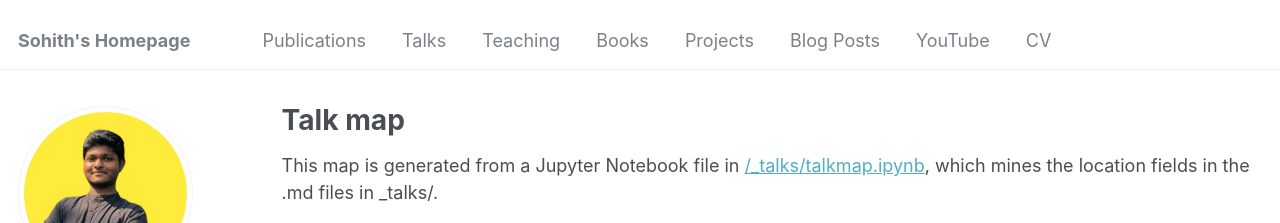
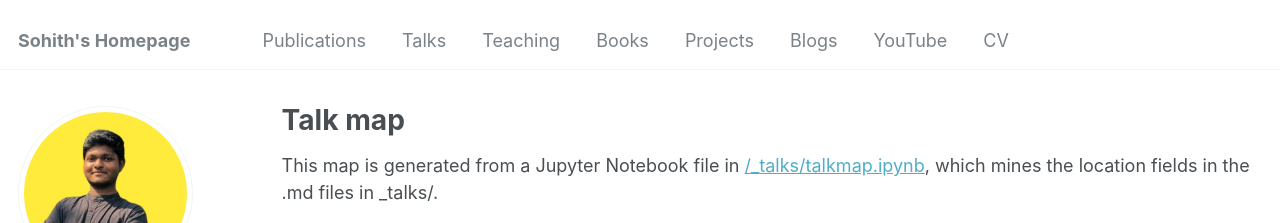
Before and after one commit to sohithpydev/sohith, a Jekyll site: the page built from _pages/talkmap.html, in a window 1280 px wide. Shown: the top 223 px of the page. Built offline with Jekyll 4.4.1, drawn with Linux system fonts in a browser that asks for light colours; nearby versions of some CDN libraries; some web fonts are replaced.

Commit message:
Update navigation.yml

```diff
--- a/_data/navigation.yml
+++ b/_data/navigation.yml
@@ -20,8 +20,8 @@ main:
   - title: "Projects"
     url: /projects/
 
-  - title: "Blog Posts"
-    url: /year-archive/
+  - title: "Blogs"
+    url: /posts/
 
   - title: "YouTube"
     url: /youtube/
```
